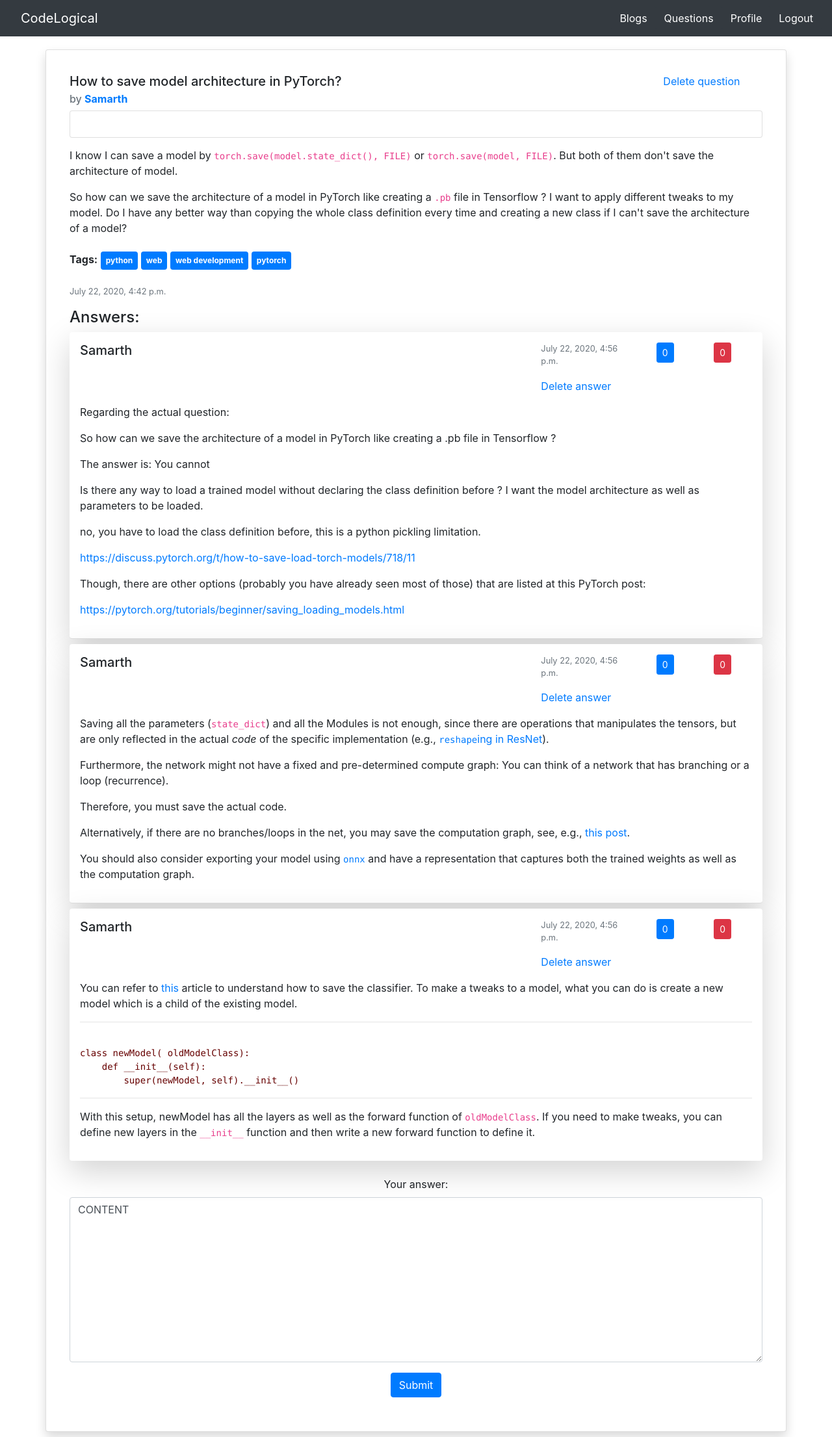
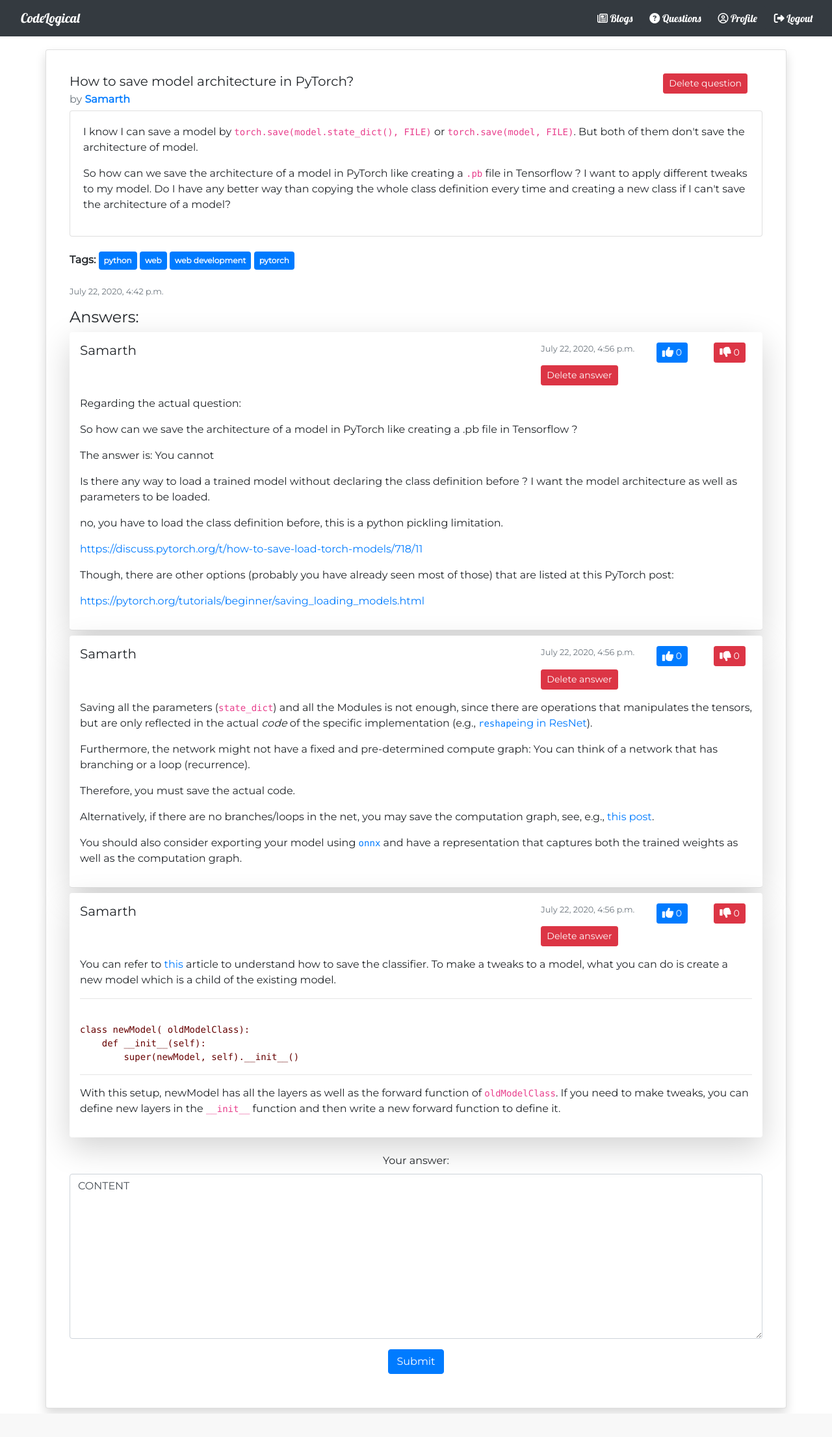
Before and after one commit to samarthsewlani/CodeLogical, a Django app: page /question/13 in a window 1280 px wide. Shown: the whole page at 65% size. After the commit the page ends 2175 px from the top, so only its background shows below. Run offline with Django 3.2, Linux system fonts and the light colour scheme; a user stored in the database is signed in; data comes from the database, SQL or seed files in the repository; both versions use the stored data as it was after the commit; parts of the project's set-up code (start-up, migrations or seed data) failed here and were passed over; some libraries are stand-ins or nearby versions.

Commit message:
Added styling and some data

```diff
--- a/blog/static/css/styles.css
+++ b/blog/static/css/styles.css
@@ -1,3 +1,4 @@
+
 .mypadding{
     padding-top: 20px;
 }
--- a/blog/templates/blog/base.html
+++ b/blog/templates/blog/base.html
@@ -7,9 +7,16 @@
     <title>CodeLogical</title>
     <link rel="stylesheet" href="https://stackpath.bootstrapcdn.com/bootstrap/4.4.1/css/bootstrap.min.css" integrity="sha384-Vkoo8x4CGsO3+Hhxv8T/Q5PaXtkKtu6ug5TOeNV6gBiFeWPGFN9MuhOf23Q9Ifjh" crossorigin="anonymous">
     <link rel="stylesheet" type="text/css" href="{% static 'css/styles.css' %}">
+
+
+    <link href="https://fonts.googleapis.com/css2?family=Lobster&display=swap" rel="stylesheet">
+    <link href="https://fonts.googleapis.com/css2?family=Lobster&family=Montserrat&display=swap" rel="stylesheet">
+
+    <script src="https://use.fontawesome.com/09cc2a9cff.js"></script>
+
 </head>
-<body>
-    <nav class="navbar navbar-expand-lg navbar-dark bg-dark">
+<body style="font-family: 'Montserrat', sans-serif;">
+    <nav class="navbar navbar-expand-lg navbar-dark bg-dark" style="font-family: 'Lobster', cursive;">
         <a class="navbar-brand ml-3" href="{% url 'home' %}">CodeLogical</a>
 
 
@@ -24,32 +31,50 @@
                 {% csrf_token %}
                 <div class="form-group row">
                 <input type="text" name="title" maxlength="100" required id="title" class="form-control" style="width:300px;" placeholder="Search by title or tags...">
-                <button type="submit" class="btn btn-secondary ml-1">
-                    Search
+                <button type="submit" class="btn btn-secondary ml-1 btn-lg">
+                    <i class="fa fa-search" aria-hidden="true"></i>
                 </button>
                 </div>
             </form>
             {% endif %}
             <ul class="navbar-nav ml-auto list-group">
                 <li class="navbar-item">
-                    <a class="btn btn-dark" href="{% url 'blog-list' %}">Blogs</a>
+                    <a class="btn btn-dark" href="{% url 'blog-list' %}">
+                        <i class="fa fa-newspaper-o" style="color:white;"></i>
+                        Blogs
+                    </a>
                 </li>
                 <li class="navbar-item">
-                    <a class="btn btn-dark" href="{% url 'question-list' %}">Questions</a>
+                    <a class="btn btn-dark" href="{% url 'question-list' %}">
+                        <i class="fa fa-question-circle"></i>
+                        Questions
+                    </a>
                 </li>
                 {% if user.is_authenticated %}
                 <li class="navbar-item">
-                    <a class="btn btn-dark" href="{% url 'profile' user.profile.id %}">Profile</a>
+                    <a class="btn btn-dark" href="{% url 'profile' user.profile.id %}">
+                        <i class="fa fa-user-circle-o" aria-hidden="true"></i>
+                        Profile
+                    </a>
                 </li>
                 <li class="navbar-item">
-                    <a class="btn btn-dark" href="{% url 'logout' %}">Logout</a>
+                    <a class="btn btn-dark" href="{% url 'logout' %}">
+                        <i class="fa fa-sign-out" aria-hidden="true"></i>
+                        Logout
+                    </a>
                 </li>
                 {% else %}
                 <li class="navbar-item">
-                    <a class="btn btn-dark" href="{% url 'login' %}">Login</a>
+                    <a class="btn btn-dark" href="{% url 'login' %}">
+                        <i class="fa fa-user" aria-hidden="true"></i>
+                        Login
+                    </a>
                 </li>
                 <li class="navbar-item">
-                    <a class="btn btn-dark" href="{% url 'register' %}">Sign Up</a>
+                    <a class="btn btn-dark" href="{% url 'register' %}">
+                    <i class="fa fa-sign-in" style="color:white;" aria-hidden="true"></i>
+                        Sign Up
+                    </a>
                 </li>
                 {% endif %}
 
@@ -60,9 +85,11 @@
 
     {% block space %}
     {% endblock %}
+
     <div class="container">
         <div class="row mypadding">
             {% block content %}
+
             {% endblock %}
         </div>
     </div>
--- a/qna/templates/qna/question_answer.html
+++ b/qna/templates/qna/question_answer.html
@@ -9,15 +9,15 @@
         <div class="row">
         <div class="col-sm-12 col-md-10 col-lg-10 col-xl-10">
             <h5 class="card-title">{{ question.title }}</h5>
+            <h6 class="card-subtitle mb-2 text-muted">by <a style="position: relative;" href="{% url 'profile'  question.asked_by.id %}" class="text-decoration-none"><strong>{{ question.asked_by }}</strong></a> </h6>
         </div>
         {% if user == question.asked_by %}
             <div class="col-sm-12 col-md-2 col-lg-2 col-xl-2">
-                <a href="{% url 'question-delete' question.id %}">Delete question</a>
+                <a href="{% url 'question-delete' question.id %}" class="btn btn-sm btn-danger">Delete question</a>
             </div>
         {% endif %}
         </div>
-        <h6 class="card-subtitle mb-2 text-muted">by <a style="position: relative;" href="{% url 'profile'  question.asked_by.id %}" class="text-decoration-none"><strong>{{ question.asked_by }}</strong></a> </h6>
-        <p class="card card-body">{{ question.content|safe }}</p>
+        <div class="card card-body">{{ question.content|safe }}</div>
         <p> <strong>Tags:</strong>
 
             {% for tag in tags %}
@@ -48,7 +48,7 @@
                             {% if user == answer.posted_by %}
                                 <div class="col-sm-2 col-md-2 col-lg-2 col-xl-2">
                                     <p class="card-text"><small class="text-muted">{{ answer.posted_on }}</small></p>
-                                    <a href="{% url 'delete-answer' answer.id %}">Delete answer</a>
+                                    <a href="{% url 'delete-answer' answer.id %}" class="btn btn-sm btn-danger">Delete answer</a>
                                 </div>
                             {% else %}
                             <div class="col-sm-3 col-md-2 col-lg-2 col-xl-2">
@@ -56,10 +56,10 @@
                             </div>
                             {% endif %}
                             <div class="col-sm-2 col-md-1 col-lg-1 col-xl-1">
-                                <a href="{% url 'upvote-answer' answer.id %}" class="btn btn-primary btn-sm">{{ answer.upvotes }}</a>
+                                <a href="{% url 'upvote-answer' answer.id %}" class="btn btn-primary btn-sm"><i class="fa fa-thumbs-up fa-lg" aria-hidden="true"></i> {{ answer.upvotes }}</a>
                             </div>
                             <div class="col-sm-2 col-md-1 col-lg-1 col-xl-1">
-                                <a href="{% url 'downvote-answer' answer.id %}" class="btn btn-danger btn-sm">{{ answer.downvotes }}</a>
+                                <a href="{% url 'downvote-answer' answer.id %}" class="btn btn-danger btn-sm"><i class="fa fa-thumbs-down fa-lg" aria-hidden="true"></i> {{ answer.downvotes }}</a>
                             </div>
                         </div>
                         <p class="card-text">{{ answer.content|safe }}</p>
--- a/users/templates/users/register.html
+++ b/users/templates/users/register.html
@@ -4,9 +4,9 @@
 {% block space %}
 <div class="container">
     <div class="row mypadding justify-content-center">
-        <div class="col-8 w-100">
-            <h4>Create Account:</h4>
-            <form method="POST">
+        <div class="col-8 w-100 text-center">
+            <h2>Create Account</h2>
+            <form method="POST" class="text-center">
                 {% csrf_token %}
                 {{ form|crispy  }}
                 <button type="submit" class="btn btn-primary">
```
Also changed, not shown: users/templates/users/login.html (+8 -5 lines), db.sqlite3.
